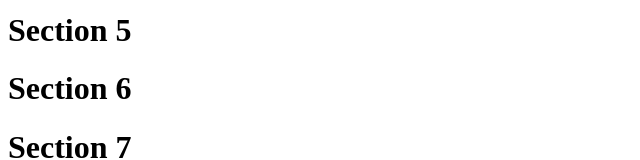
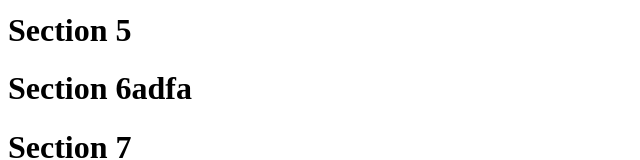
Before and after one commit to cubehubcreative/jira-test, a plain HTML site: page aboutus.html in a window 1280 px wide. Shown: the part 230-390 px from the top of the page, without its empty margins (0-640 px from the left). Drawn offline with Linux system fonts and the light colour scheme.

Commit message:
20150324.2450
GIMT-5 #time 2d 10h #resolve #comment abc
. redo the update
. thank

```diff
--- a/aboutus.html
+++ b/aboutus.html
@@ -9,7 +9,7 @@
 		<h1>Section 3</h1>
 		<h1>Section 4</h1>
 		<h1>Section 5</h1>
-		<h1>Section 6</h1>
+		<h1>Section 6adfa</h1>
 		<h1>Section 7</h1>
 		<h1>Section 11adcdfa8</h1>
 	</div>
```
